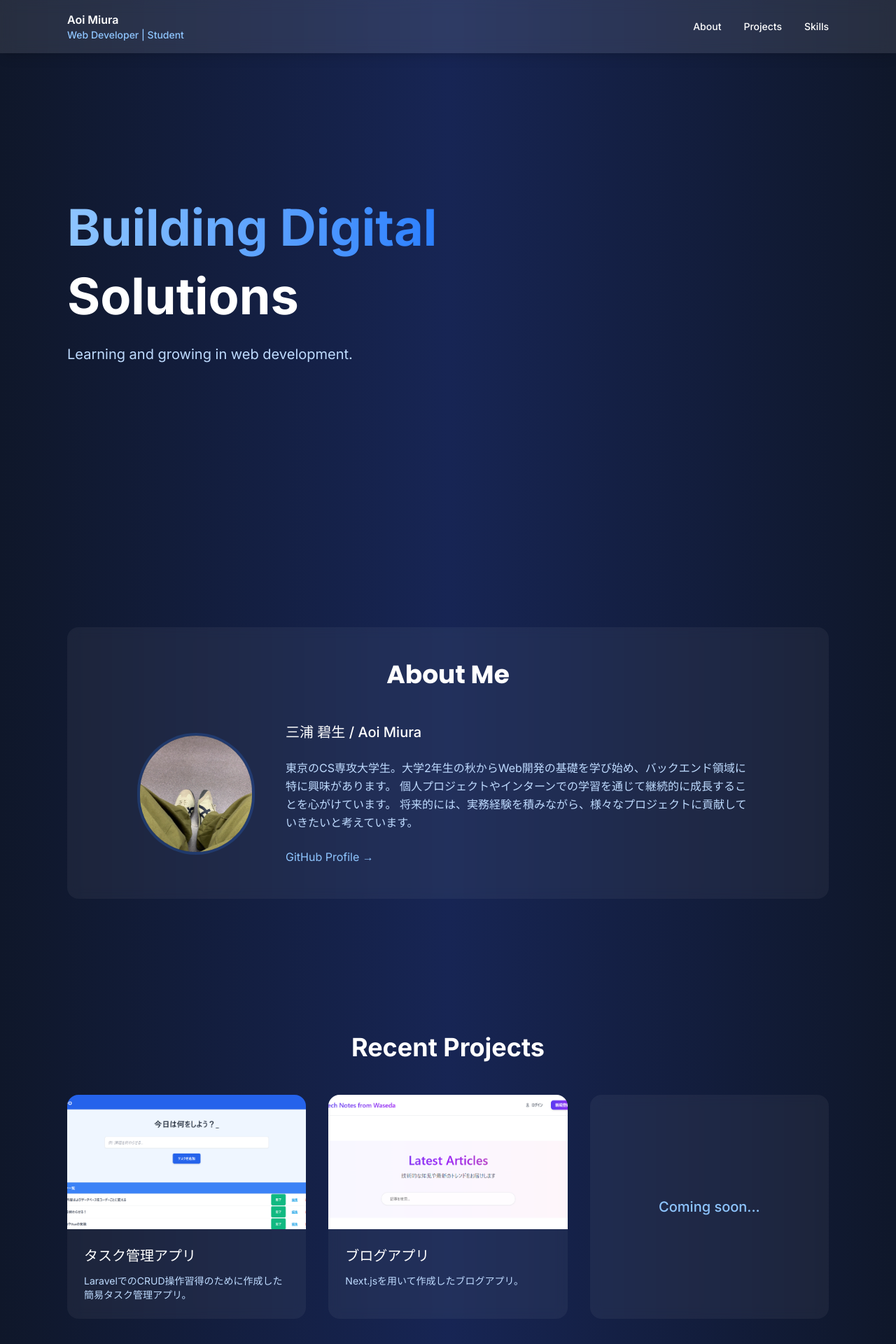
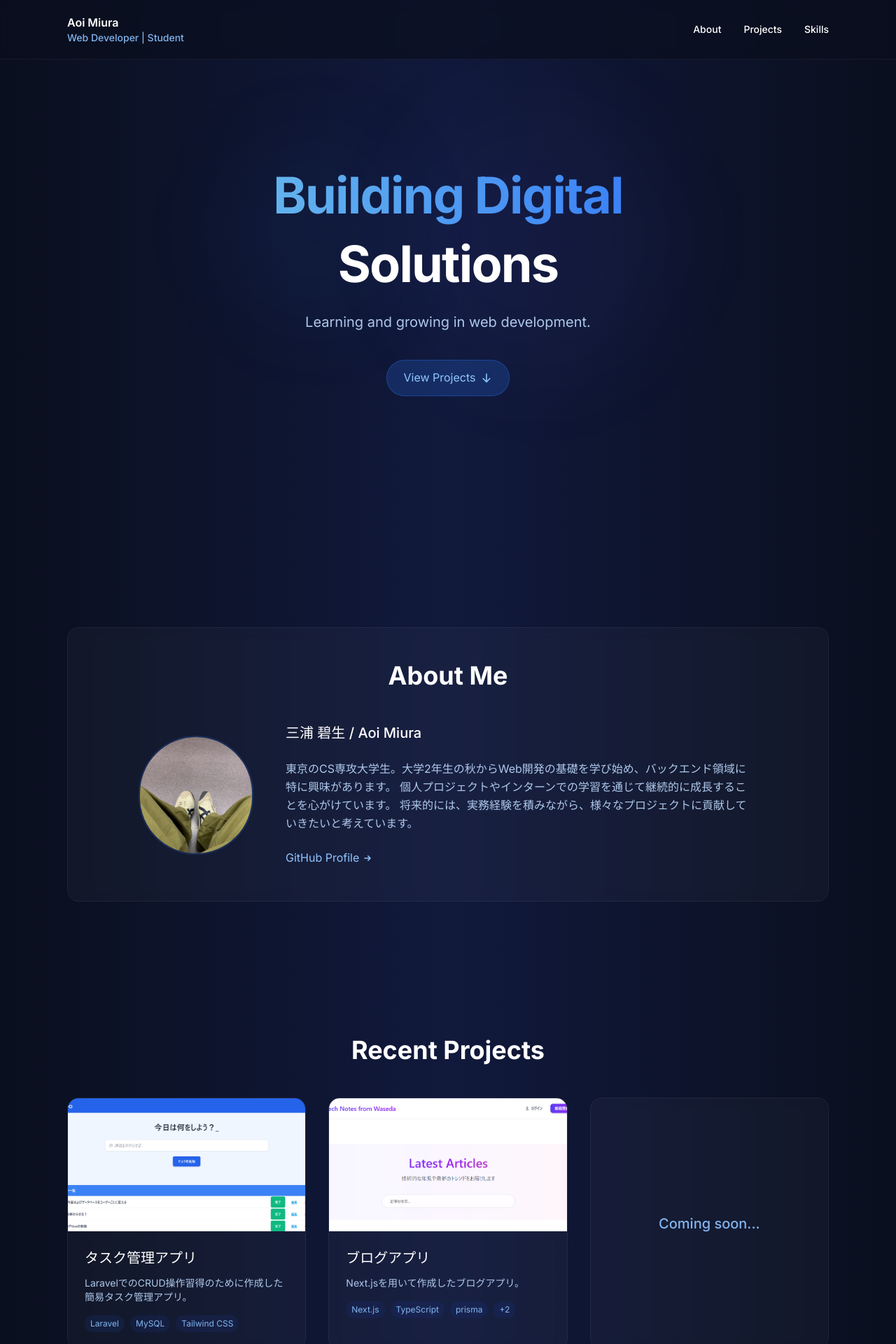
Before and after one commit to Aoi3u/portfolio2025, a Next.js app: page / in a window 1280 px wide. Shown: the top 1920 px of the page at 70% size. Built offline with nearby package versions, Linux system fonts and the light colour scheme.

Commit message:
fix: style

```diff
--- a/src/app/globals.css
+++ b/src/app/globals.css
@@ -2,9 +2,10 @@
 
 :root {
   --foreground-rgb: 255, 255, 255;
-  --background-start-rgb: 15, 23, 42; /* slate-950 */
-  --background-mid-rgb: 23, 37, 84; /* blue-950 */
-  --background-end-rgb: 15, 23, 42; /* slate-950 */
+  --background-start-rgb: 10, 15, 30;
+  --background-mid-rgb: 17, 25, 60;
+  --background-end-rgb: 10, 15, 30;
+  --accent-color: 99, 179, 237;
 }
 
 body {
@@ -17,14 +18,40 @@ body {
     rgb(var(--background-mid-rgb)),
     rgb(var(--background-end-rgb))
   );
+  line-height: 1.6;
 }
 
 .header,
 .footer {
-  background-color: rgb(255, 255, 255, 0.1);
-  backdrop-filter: blur(10px);
+  background-color: rgba(10, 15, 30, 0.7);
+  backdrop-filter: blur(8px);
+  border-bottom: 1px solid rgba(255, 255, 255, 0.05);
 }
 
-.cyan-grad {
-  background: linear-gradient(to right, #89faeb, #03bafc);
+.footer {
+  border-top: 1px solid rgba(255, 255, 255, 0.05);
+  border-bottom: none;
 }
+
+.section-card {
+  background-color: rgba(255, 255, 255, 0.03);
+  backdrop-filter: blur(8px);
+  border: 1px solid rgba(255, 255, 255, 0.05);
+  border-radius: 1rem;
+  transition: all 0.3s ease;
+}
+
+.section-card:hover {
+  background-color: rgba(255, 255, 255, 0.05);
+}
+
+.accent-text {
+  color: rgb(var(--accent-color));
+}
+
+.accent-gradient {
+  background: linear-gradient(to right, rgb(99, 179, 237), rgb(59, 130, 246));
+  -webkit-background-clip: text;
+  background-clip: text;
+  color: transparent;
+}
--- a/src/components/About.tsx
+++ b/src/components/About.tsx
@@ -3,11 +3,8 @@ import Image from "next/image";
 export default function About() {
   return (
     <section id="about" className="py-24 mx-6 md:mx-12 lg:mx-24">
-      <div
-        className="bg-white/5 backdrop-blur-sm rounded-2xl p-12"
-        data-aos="fade-up"
-      >
-        <h2 className="text-3xl md:text-4xl font-['Poppins'] font-bold text-white mb-12 text-center">
+      <div className="section-card p-8 md:p-12" data-aos="fade-up">
+        <h2 className="text-3xl md:text-4xl font-bold text-white mb-12 text-center">
           About Me
         </h2>
         <div className="flex flex-col md:flex-row items-center justify-center gap-12">
@@ -16,22 +13,34 @@ export default function About() {
             alt="プロフィール写真"
             width={160}
             height={160}
-            className="rounded-full ring-4 ring-blue-500/20"
+            className="rounded-full ring-2 ring-blue-500/20"
           />
           <div className="space-y-6 text-center md:text-left">
             <h3 className="text-xl text-white font-medium">
               三浦 碧生 / Aoi Miura
             </h3>
-            <p className="text-blue-200 leading-relaxed max-w-2xl">
+            <p className="text-blue-200/90 leading-relaxed max-w-2xl">
               東京のCS専攻大学生。大学2年生の秋からWeb開発の基礎を学び始め、バックエンド領域に特に興味があります。
               個人プロジェクトやインターンでの学習を通じて継続的に成長することを心がけています。
               将来的には、実務経験を積みながら、様々なプロジェクトに貢献していきたいと考えています。
             </p>
             <a
               href="https://github.com/Aoi3u"
-              className="inline-block text-blue-300 hover:text-blue-400 transition"
+              className="inline-flex items-center text-blue-300 hover:text-blue-400 transition"
             >
-              GitHub Profile →
+              <span>GitHub Profile</span>
+              <svg
+                xmlns="http://www.w3.org/2000/svg"
+                className="h-4 w-4 ml-1"
+                viewBox="0 0 20 20"
+                fill="currentColor"
+              >
+                <path
+                  fillRule="evenodd"
+                  d="M10.293 5.293a1 1 0 011.414 0l4 4a1 1 0 010 1.414l-4 4a1 1 0 01-1.414-1.414L12.586 11H5a1 1 0 110-2h7.586l-2.293-2.293a1 1 0 010-1.414z"
+                  clipRule="evenodd"
+                />
+              </svg>
             </a>
           </div>
         </div>
--- a/src/components/Footer.tsx
+++ b/src/components/Footer.tsx
@@ -1,7 +1,31 @@
 export default function Footer() {
   return (
-    <footer className="footer text-center py-8 bg-slate-950/90 backdrop-blur-sm text-white shadow-lg w-full text-sm">
-      <p>&copy; 2025 Aoi Miura.</p>
+    <footer className="footer text-center py-8 text-white w-full text-sm">
+      <div className="container mx-auto px-6">
+        <p className="text-blue-200/80">
+          &copy; 2025 Aoi Miura. Personal portfolio.
+        </p>
+        <div className="mt-3 flex justify-center space-x-6">
+          <a
+            href="https://github.com/Aoi3u"
+            className="text-blue-300/90 hover:text-blue-300 transition-colors"
+          >
+            GitHub
+          </a>
+          {/* <a
+            href="#"
+            className="text-blue-300/90 hover:text-blue-300 transition-colors"
+          >
+            LinkedIn
+          </a>
+          <a
+            href="#contact"
+            className="text-blue-300/90 hover:text-blue-300 transition-colors"
+          >
+            Contact
+          </a> */}
+        </div>
+      </div>
     </footer>
   );
 }
--- a/src/components/Header.tsx
+++ b/src/components/Header.tsx
@@ -1,27 +1,63 @@
-import Link from 'next/link';
+"use client";
+
+import Link from "next/link";
+import { useState, useEffect } from "react";
 
 export default function Header() {
+  const [scrolled, setScrolled] = useState(false);
+
+  useEffect(() => {
+    const handleScroll = () => {
+      setScrolled(window.scrollY > 50);
+    };
+
+    window.addEventListener("scroll", handleScroll);
+    return () => window.removeEventListener("scroll", handleScroll);
+  }, []);
+
   return (
-    <header className="header bg-slate-950/90 backdrop-blur-sm text-white shadow-lg w-full fixed z-50">
-      <div className="container mx-auto flex justify-between items-center py-4 px-6 md:px-12 lg:px-24">
+    <header
+      className={`header text-white w-full fixed z-50 transition-all duration-300 ${
+        scrolled ? "py-3" : "py-5"
+      }`}
+    >
+      <div className="container mx-auto flex justify-between items-center px-6 md:px-12 lg:px-24">
         <h1>
-          <div className="font-[var(--font-poppins)] text-sm md:text-base font-semibold">
+          <div className="font-poppins text-sm md:text-base font-semibold">
             Aoi Miura
           </div>
-          <div className="text-xs md:text-sm text-blue-300 font-medium">
+          <div className="text-xs md:text-sm text-blue-300/90 font-medium">
             Web Developer | Student
           </div>
         </h1>
         <nav>
           <ul className="flex space-x-8 text-sm font-medium">
             <li>
-              <Link href="/#about" className="hover:text-blue-300 transition">About</Link>
+              <Link
+                href="/#about"
+                className="hover:text-blue-300 transition-colors py-2 relative group"
+              >
+                About
+                <span className="absolute bottom-0 left-0 w-0 h-0.5 bg-blue-300 transition-all duration-300 group-hover:w-full"></span>
+              </Link>
             </li>
             <li>
-              <Link href="/#projects" className="hover:text-blue-300 transition">Projects</Link>
+              <Link
+                href="/#projects"
+                className="hover:text-blue-300 transition-colors py-2 relative group"
+              >
+                Projects
+                <span className="absolute bottom-0 left-0 w-0 h-0.5 bg-blue-300 transition-all duration-300 group-hover:w-full"></span>
+              </Link>
             </li>
             <li>
-              <Link href="/#skills" className="hover:text-blue-300 transition">Skills</Link>
+              <Link
+                href="/#skills"
+                className="hover:text-blue-300 transition-colors py-2 relative group"
+              >
+                Skills
+                <span className="absolute bottom-0 left-0 w-0 h-0.5 bg-blue-300 transition-all duration-300 group-hover:w-full"></span>
+              </Link>
             </li>
           </ul>
         </nav>
--- a/src/components/Hero.tsx
+++ b/src/components/Hero.tsx
@@ -1,26 +1,48 @@
 export default function HeroSection() {
   return (
-    <section id="hero" className="relative h-screen flex items-center">
-      <div className="absolute inset-0"></div>
-      <div className="container mx-auto px-6 md:px-12 lg:px-24 relative z-10">
+    <section
+      id="hero"
+      className="relative h-screen flex items-center justify-center"
+    >
+      <div className="absolute inset-0">
+        <div className="absolute top-1/4 left-1/4 w-64 h-64 rounded-full bg-blue-500/5 blur-3xl"></div>
+        <div className="absolute bottom-1/3 right-1/4 w-96 h-96 rounded-full bg-indigo-500/5 blur-3xl"></div>
+      </div>
+      <div className="container mx-auto px-6 md:px-12 lg:px-24 relative z-10 text-center">
         <h2
-          className="text-4xl md:text-6xl lg:text-7xl font-[var(--font-poppins)] font-bold leading-tight"
+          className="text-4xl md:text-6xl lg:text-7xl font-poppins font-bold leading-tight tracking-tight"
           data-aos="fade-up"
         >
-          <span
-            className="text-transparent bg-clip-text bg-gradient-to-r from-blue-300 to-blue-500"
-          >
-            Building Digital
-          </span>
+          <span className="accent-gradient">Building Digital</span>
           <span className="block mt-2 text-white"> Solutions </span>
         </h2>
         <p
-          className="mt-6 text-blue-200 text-lg md:text-xl max-w-2xl"
+          className="mt-6 text-blue-200/90 text-lg md:text-xl max-w-2xl mx-auto"
           data-aos="fade-up"
           data-aos-delay="200"
         >
           Learning and growing in web development.
         </p>
+        <div className="mt-10" data-aos="fade-up" data-aos-delay="300">
+          <a
+            href="#projects"
+            className="px-6 py-3 bg-blue-500/20 hover:bg-blue-500/30 border border-blue-500/30 rounded-full text-blue-300 transition-all duration-300 inline-flex items-center"
+          >
+            <span>View Projects</span>
+            <svg
+              xmlns="http://www.w3.org/2000/svg"
+              className="h-4 w-4 ml-2"
+              viewBox="0 0 20 20"
+              fill="currentColor"
+            >
+              <path
+                fillRule="evenodd"
+                d="M16.707 10.293a1 1 0 010 1.414l-6 6a1 1 0 01-1.414 0l-6-6a1 1 0 111.414-1.414L9 14.586V3a1 1 0 012 0v11.586l4.293-4.293a1 1 0 011.414 0z"
+                clipRule="evenodd"
+              />
+            </svg>
+          </a>
+        </div>
       </div>
     </section>
   );
--- a/src/components/Projects.tsx
+++ b/src/components/Projects.tsx
@@ -16,7 +16,7 @@ export default function ProjectsSection() {
         {projects.map((project) => (
           <div
             key={project.id}
-            className="bg-white/5 backdrop-blur-sm rounded-2xl overflow-hidden transition-all duration-300 hover:transform hover:scale-105"
+            className="section-card overflow-hidden transition-all duration-300 hover:transform hover:scale-102 hover:shadow-lg hover:shadow-blue-500/5"
           >
             <Link href={`/projects/${project.slug}`}>
               <div className="w-full aspect-video relative">
@@ -37,13 +37,28 @@ export default function ProjectsSection() {
                   {project.title}
                 </Link>
               </h3>
-              <p className="text-blue-200 text-sm">{project.description}</p>
+              <p className="text-blue-200/90 text-sm">{project.description}</p>
+              <div className="flex flex-wrap gap-2 mt-4">
+                {project.technologies.slice(0, 3).map((tech, i) => (
+                  <span
+                    key={i}
+                    className="text-xs px-2 py-1 bg-blue-900/20 text-blue-300/90 rounded-full"
+                  >
+                    {tech}
+                  </span>
+                ))}
+                {project.technologies.length > 3 && (
+                  <span className="text-xs px-2 py-1 bg-blue-900/20 text-blue-300/90 rounded-full">
+                    +{project.technologies.length - 3}
+                  </span>
+                )}
+              </div>
             </div>
           </div>
         ))}
 
-        <div className="bg-white/5 backdrop-blur-sm rounded-2xl p-12 flex items-center justify-center transition-all duration-300 hover:transform hover:scale-105">
-          <p className="text-xl text-blue-300 font-medium">Coming soon...</p>
+        <div className="section-card p-10 flex items-center justify-center transition-all duration-300 hover:transform hover:scale-102">
+          <p className="text-xl text-blue-300/90 font-medium">Coming soon...</p>
         </div>
       </div>
     </section>
```
Also changed, not shown: src/components/Skills.tsx (+7 -8 lines).
